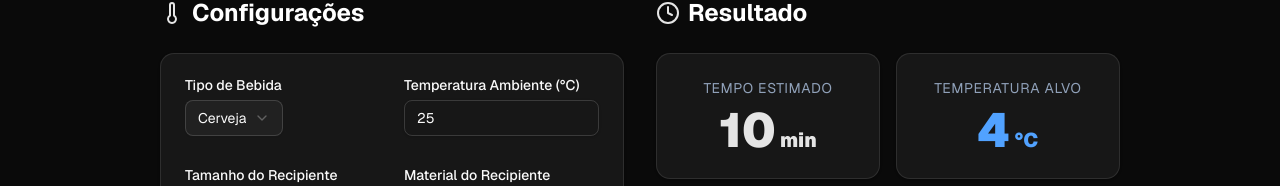
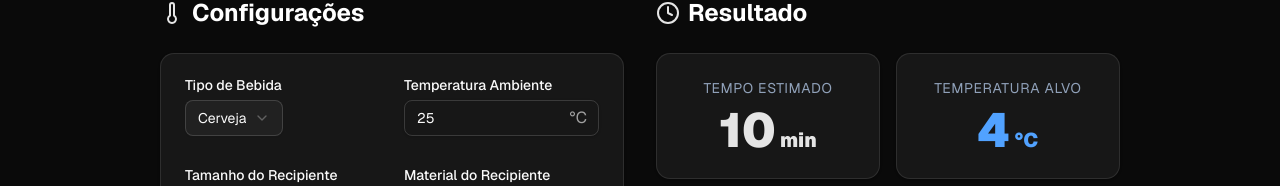
Before and after one commit to tiagoFlach/dont-freeze-my-beer, a Next.js app: page /pt in a window 1280 px wide. Shown: the part 416-602 px from the top of the page. Built offline with nearby package versions, Linux system fonts and the light colour scheme.

Commit message:
feat: refactor CoolingForm to use new InputGroup and Field components, update initial temperature label translations

```diff
--- a/components/CoolingForm.tsx
+++ b/components/CoolingForm.tsx
@@ -1,6 +1,6 @@
 "use client";
 
-import { useForm, useWatch } from "react-hook-form";
+import { useForm, useWatch, type ControllerRenderProps } from "react-hook-form";
 import { zodResolver } from "@hookform/resolvers/zod";
 import * as z from "zod";
 import {
@@ -10,6 +10,7 @@ import {
   FormItem,
   FormLabel,
   FormMessage,
+  useFormField,
 } from "@/components/ui/form";
 import {
   Select,
@@ -19,8 +20,13 @@ import {
   SelectValue,
 } from "@/components/ui/select";
 import { RadioGroup, RadioGroupItem } from "@/components/ui/radio-group";
-import { Input } from "@/components/ui/input";
 import { Card, CardContent } from "@/components/ui/card";
+import { Field, FieldLabel } from "@/components/ui/field";
+import {
+  InputGroup,
+  InputGroupAddon,
+  InputGroupInput,
+} from "@/components/ui/input-group";
 import {
   DRINK_TYPES,
   CONTAINER_MATERIALS,
@@ -39,6 +45,11 @@ const formSchema = z.object({
   size: z.enum(["small", "medium", "large"]),
   method: z.enum(["fridge", "freezer"]),
 });
+
+type InitialTempFieldProps = {
+  field: ControllerRenderProps<z.infer<typeof formSchema>, "initialTemp">;
+  label: string;
+};
 
 interface CoolingFormProps {
   onCalculate: (params: CoolingParams) => void;
@@ -62,6 +73,47 @@ export function CoolingForm({ onCalculate }: CoolingFormProps) {
   const material = useWatch({ control: form.control, name: "material" });
   const size = useWatch({ control: form.control, name: "size" });
   const method = useWatch({ control: form.control, name: "method" });
+
+  const InitialTempField = ({ field, label }: InitialTempFieldProps) => {
+    const { formItemId, error } = useFormField();
+
+    return (
+      <Field>
+        <FieldLabel
+          htmlFor={formItemId}
+          className={error ? "text-destructive" : undefined}
+        >
+          {label}
+        </FieldLabel>
+        <InputGroup>
+          <FormControl>
+            <InputGroupInput
+              type="number"
+              inputMode="decimal"
+              min={0}
+              max={45}
+              step={1}
+              placeholder="0 - 45"
+              className="pr-12"
+              value={
+                typeof field.value === "number" ||
+                typeof field.value === "string"
+                  ? field.value
+                  : ""
+              }
+              onChange={(event) => field.onChange(event.target.valueAsNumber)}
+              onBlur={field.onBlur}
+              name={field.name}
+              ref={field.ref}
+            />
+          </FormControl>
+          <InputGroupAddon align="inline-end" className="text-muted-foreground">
+            °C
+          </InputGroupAddon>
+        </InputGroup>
+      </Field>
+    );
+  };
 
   useEffect(() => {
     if (form.formState.isValid) {
@@ -88,7 +140,10 @@ export function CoolingForm({ onCalculate }: CoolingFormProps) {
     <Form {...form}>
       <Card>
         <CardContent>
-          <form className="space-y-6">
+          <form
+            className="space-y-6"
+            onSubmit={(event) => event.preventDefault()}
+          >
             <div className="grid grid-cols-1 md:grid-cols-2 gap-6">
               <FormField
                 control={form.control}
@@ -132,24 +187,10 @@ export function CoolingForm({ onCalculate }: CoolingFormProps) {
                 name="initialTemp"
                 render={({ field }) => (
                   <FormItem>
-                    <FormLabel>{t(language, "formInitialTempLabel")}</FormLabel>
-                    <FormControl>
-                      <Input
-                        type="number"
-                        value={
-                          typeof field.value === "number" ||
-                          typeof field.value === "string"
-                            ? field.value
-                            : ""
-                        }
-                        onChange={(event) =>
-                          field.onChange(event.target.valueAsNumber)
-                        }
-                        onBlur={field.onBlur}
-                        name={field.name}
-                        ref={field.ref}
-                      />
-                    </FormControl>
+                    <InitialTempField
+                      field={field}
+                      label={t(language, "formInitialTempLabel")}
+                    />
                     <FormMessage />
                   </FormItem>
                 )}
--- /dev/null
+++ b/components/ui/field.tsx
@@ -0,0 +1,30 @@
+import * as React from "react";
+
+import { cn } from "@/lib/utils";
+import { Label } from "@/components/ui/label";
+
+function Field({ className, ...props }: React.ComponentProps<"div">) {
+  return <div className={cn("space-y-2", className)} {...props} />;
+}
+
+const FieldLabel = React.forwardRef<
+  React.ElementRef<typeof Label>,
+  React.ComponentPropsWithoutRef<typeof Label>
+>(({ className, ...props }, ref) => (
+  <Label ref={ref} className={cn(className)} {...props} />
+));
+FieldLabel.displayName = "FieldLabel";
+
+const FieldDescription = React.forwardRef<
+  HTMLParagraphElement,
+  React.HTMLAttributes<HTMLParagraphElement>
+>(({ className, ...props }, ref) => (
+  <p
+    ref={ref}
+    className={cn("text-sm text-muted-foreground", className)}
+    {...props}
+  />
+));
+FieldDescription.displayName = "FieldDescription";
+
+export { Field, FieldDescription, FieldLabel };
--- /dev/null
+++ b/components/ui/input-group.tsx
@@ -0,0 +1,44 @@
+import * as React from "react";
+
+import { cn } from "@/lib/utils";
+import { Input } from "@/components/ui/input";
+
+type InputGroupAddonAlign = "inline-start" | "inline-end";
+
+function InputGroup({ className, ...props }: React.ComponentProps<"div">) {
+  return (
+    <div className={cn("relative flex items-center", className)} {...props} />
+  );
+}
+
+const InputGroupInput = React.forwardRef<
+  React.ElementRef<typeof Input>,
+  React.ComponentPropsWithoutRef<typeof Input>
+>(({ className, ...props }, ref) => (
+  <Input ref={ref} className={cn("pr-10", className)} {...props} />
+));
+InputGroupInput.displayName = "InputGroupInput";
+
+type InputGroupAddonProps = React.ComponentProps<"span"> & {
+  align?: InputGroupAddonAlign;
+};
+
+function InputGroupAddon({
+  className,
+  align = "inline-end",
+  ...props
+}: InputGroupAddonProps) {
+  return (
+    <span
+      className={cn(
+        "absolute top-1/2 -translate-y-1/2",
+        align === "inline-end" && "right-3",
+        align === "inline-start" && "left-3",
+        className,
+      )}
+      {...props}
+    />
+  );
+}
+
+export { InputGroup, InputGroupAddon, InputGroupInput };
--- a/lib/i18n.ts
+++ b/lib/i18n.ts
@@ -51,7 +51,7 @@ const translations: Record<Language, Record<TranslationKey, string>> = {
         chartTooltipMin: "min",
         formDrinkTypeLabel: "Drink Type",
         formDrinkTypePlaceholder: "Select the drink",
-        formInitialTempLabel: "Room Temperature (°C)",
+        formInitialTempLabel: "Room Temperature",
         formSizeLabel: "Container Size",
         formSizePlaceholder: "Select the size",
         formMaterialLabel: "Container Material",
@@ -82,7 +82,7 @@ const translations: Record<Language, Record<TranslationKey, string>> = {
         chartTooltipMin: "min",
         formDrinkTypeLabel: "Tipo de Bebida",
         formDrinkTypePlaceholder: "Selecione a bebida",
-        formInitialTempLabel: "Temperatura Ambiente (°C)",
+        formInitialTempLabel: "Temperatura Ambiente",
         formSizeLabel: "Tamanho do Recipiente",
         formSizePlaceholder: "Selecione o tamanho",
         formMaterialLabel: "Material do Recipiente",
@@ -113,7 +113,7 @@ const translations: Record<Language, Record<TranslationKey, string>> = {
         chartTooltipMin: "min",
         formDrinkTypeLabel: "Tipo de Bebida",
         formDrinkTypePlaceholder: "Selecciona la bebida",
-        formInitialTempLabel: "Temperatura Ambiente (°C)",
+        formInitialTempLabel: "Temperatura Ambiente",
         formSizeLabel: "Tamano del Recipiente",
         formSizePlaceholder: "Selecciona el tamano",
         formMaterialLabel: "Material del Recipiente",
```
